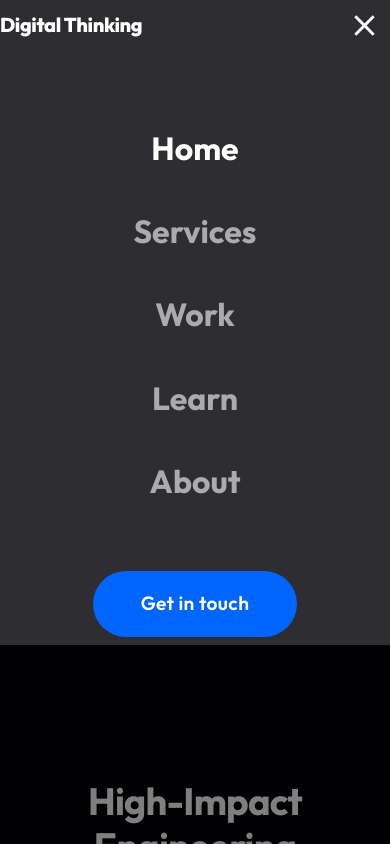
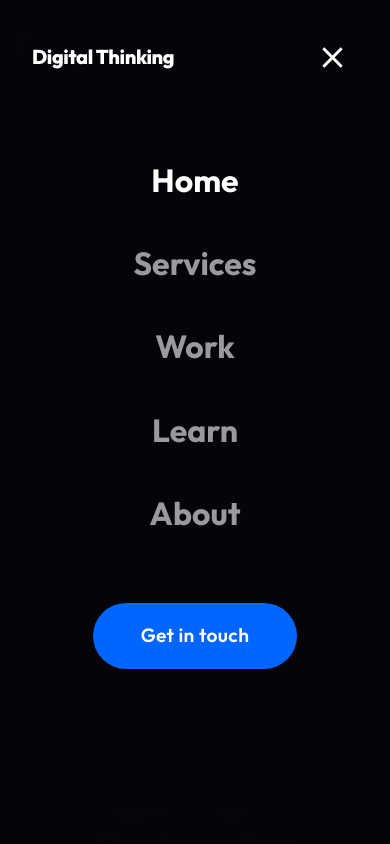
Before and after one commit to sandip-dolai/digital-thinking, a Next.js app: page / in a window 390 px wide. Both pictures are taken after a click on the button 354 px from the left and 44 px from the top of the page. Shown: the top 844 px of the page. Built offline with nearby package versions, Linux system fonts and the light colour scheme; what @mui/material-nextjs would draw is missing.

Commit message:
feat: add responsive Header component with MUI and navigation links

```diff
--- a/app/components/Header.tsx
+++ b/app/components/Header.tsx
@@ -93,8 +93,8 @@ export default function Header() {
         anchor="top"
         open={mobileOpen}
         onClose={() => setMobileOpen(false)}
-        PaperProps={{
-          sx: {
+        sx={{
+          '& .MuiDrawer-paper': {
             width: '100%',
             height: '100vh',
             background: 'rgba(5, 5, 10, 0.98)',
```
